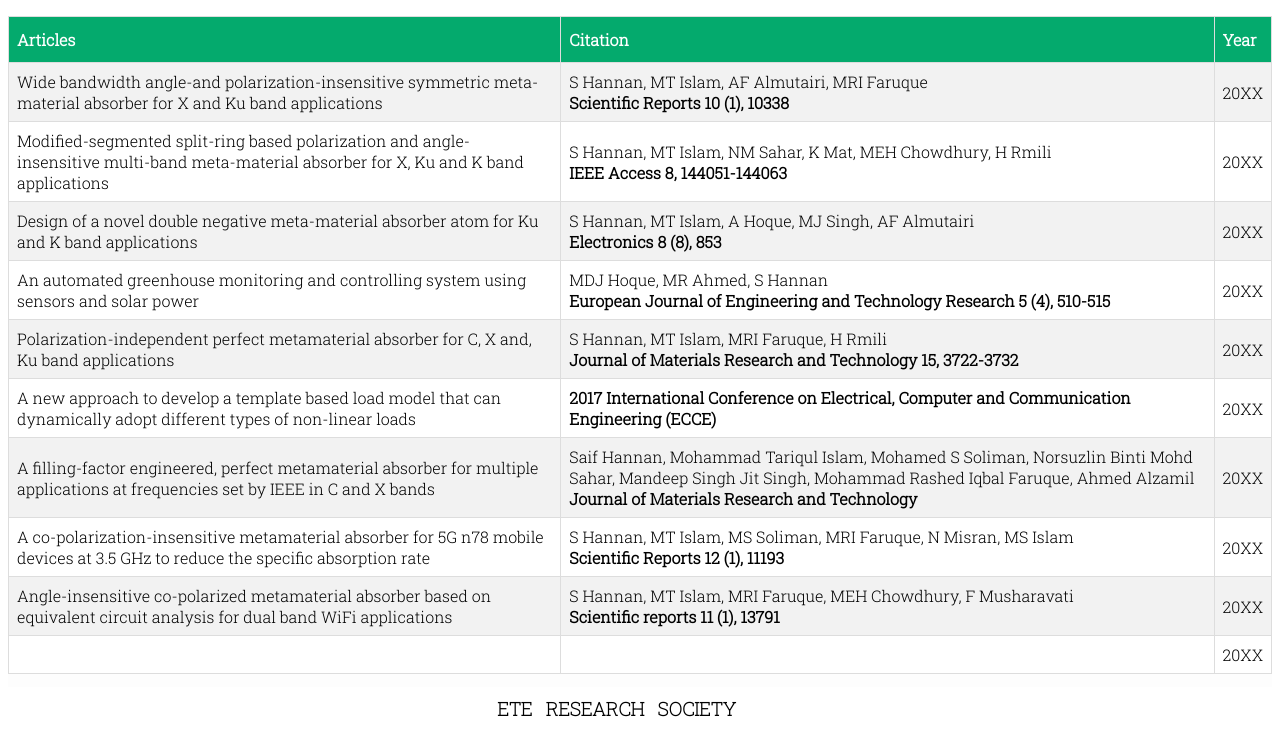
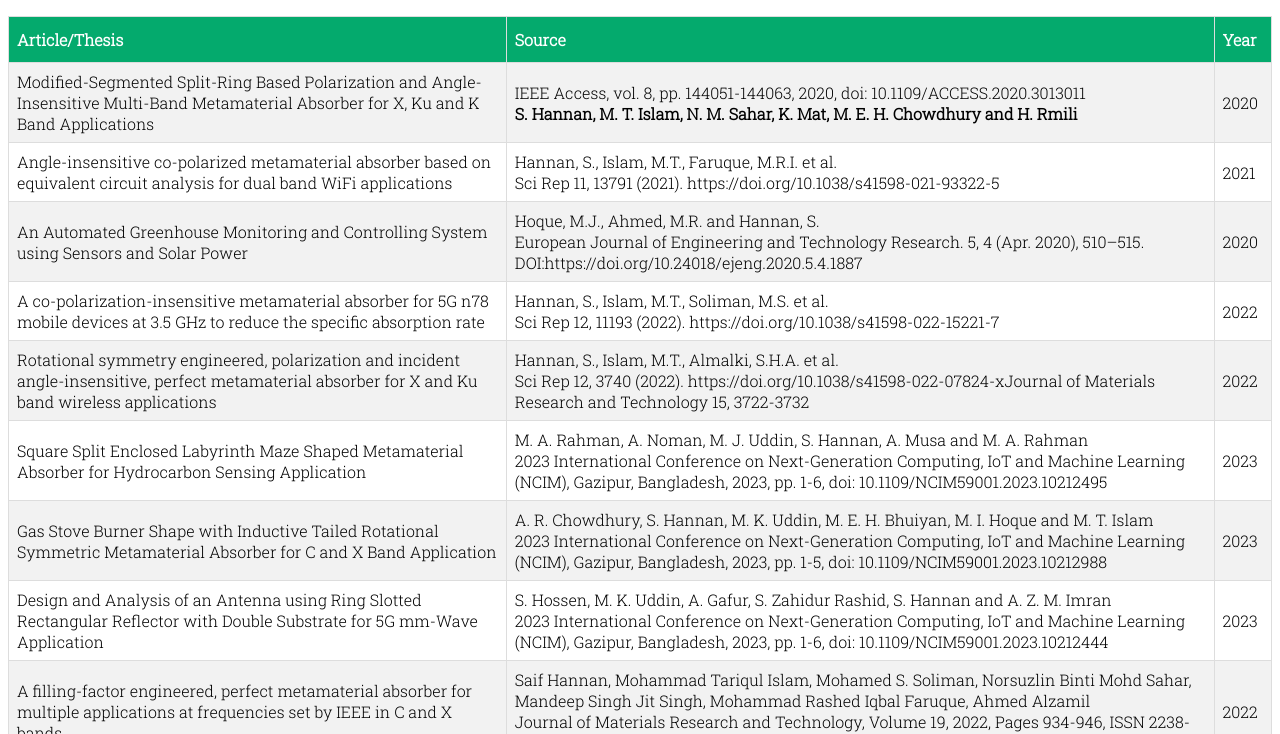
Before and after one commit to yealtakian/eters2, a plain HTML site: page articles.html in a window 1280 px wide. Shown: the part 494-1228 px from the top of the page. Drawn offline with Linux system fonts and the light colour scheme; files whose address does not match are found by name; a web font is replaced by a local one.

Commit message:
Update articles.html

```diff
--- a/articles.html
+++ b/articles.html
@@ -95,59 +95,58 @@
 
 			<table id="articles">
 			  <tr>
-				<th>Articles</th>
-				<th>Citation</th>
+				<th>Article/Thesis</th>
+				<th>Source</th>
 				<th>Year</th>
 			  </tr>
 			  <tr>
-				<td>Wide bandwidth angle-and polarization-insensitive symmetric meta-material absorber for X and Ku band applications</td>
+				<td>Modified-Segmented Split-Ring Based Polarization and Angle-Insensitive Multi-Band Metamaterial Absorber for X, Ku and K Band Applications</td>
 				<td>
-					S Hannan, MT Islam, AF Almutairi, MRI Faruque
-					<br><b>Scientific Reports 10 (1), 10338</b>
+					IEEE Access, vol. 8, pp. 144051-144063, 2020, doi: 10.1109/ACCESS.2020.3013011
+					<br><b>S. Hannan, M. T. Islam, N. M. Sahar, K. Mat, M. E. H. Chowdhury and H. Rmili</b>
 				</td>
-				<td>20XX</td>
+				<td>2020</td>
 			  </tr>
 			  <tr>
-				<td>Modified-segmented split-ring based polarization and angle-insensitive multi-band meta-material absorber for X, Ku and K band applications</td>
-				<td>S Hannan, MT Islam, NM Sahar, K Mat, MEH Chowdhury, H Rmili
-						<br><b>IEEE Access 8, 144051-144063</b></td>
-				<td>20XX</td>
+				<td>Angle-insensitive co-polarized metamaterial absorber based on equivalent circuit analysis for dual band WiFi applications</td>
+				<td>Hannan, S., Islam, M.T., Faruque, M.R.I. et al. <BR>Sci Rep 11, 13791 (2021). https://doi.org/10.1038/s41598-021-93322-5</td>
+				<td>2021</td>
 			  </tr>
 			  <tr>
-				<td>Design of a novel double negative meta-material absorber atom for Ku and K band applications</td>
-				<td>S Hannan, MT Islam, A Hoque, MJ Singh, AF Almutairi<br><b>Electronics 8 (8), 853</b></td>
-				<td>20XX</td>
+				<td>An Automated Greenhouse Monitoring and Controlling System using Sensors and Solar Power</td>
+				<td>Hoque, M.J., Ahmed, M.R. and Hannan, S. <br>European Journal of Engineering and Technology Research. 5, 4 (Apr. 2020), 510–515. DOI:https://doi.org/10.24018/ejeng.2020.5.4.1887</td>
+				<td>2020</td>
 			  </tr>
 			  <tr>
-				<td>An automated greenhouse monitoring and controlling system using sensors and solar power</td>
-				<td>MDJ Hoque, MR Ahmed, S Hannan<br><b>European Journal of Engineering and Technology Research 5 (4), 510-515</b></td>
-				<td>20XX</td>
+				<td>A co-polarization-insensitive metamaterial absorber for 5G n78 mobile devices at 3.5 GHz to reduce the specific absorption rate</td>
+				<td>Hannan, S., Islam, M.T., Soliman, M.S. et al. <br>Sci Rep 12, 11193 (2022). https://doi.org/10.1038/s41598-022-15221-7</td>
+				<td>2022</td>
 			  </tr>
 			  <tr>
-				<td>Polarization-independent perfect metamaterial absorber for C, X and, Ku band applications</td>
-				<td>S Hannan, MT Islam, MRI Faruque, H Rmili<br><b>Journal of Materials Research and Technology 15, 3722-3732</td>
-				<td>20XX</td>
+				<td>Rotational symmetry engineered, polarization and incident angle-insensitive, perfect metamaterial absorber for X and Ku band wireless applications</td>
+				<td>Hannan, S., Islam, M.T., Almalki, S.H.A. et al. <br>Sci Rep 12, 3740 (2022). https://doi.org/10.1038/s41598-022-07824-xJournal of Materials Research and Technology 15, 3722-3732</td>
+				<td>2022</td>
 			  </tr>
 			  <tr>
-				<td>A new approach to develop a template based load model that can dynamically adopt different types of non-linear loads</td>
-				<td><b>2017 International Conference on Electrical, Computer and Communication Engineering (ECCE)</b></td>
-				<td>20XX</td>
+				<td>Square Split Enclosed Labyrinth Maze Shaped Metamaterial Absorber for Hydrocarbon Sensing Application</td>
+				<td>M. A. Rahman, A. Noman, M. J. Uddin, S. Hannan, A. Musa and M. A. Rahman<br>2023 International Conference on Next-Generation Computing, IoT and Machine Learning (NCIM), Gazipur, Bangladesh, 2023, pp. 1-6, doi: 10.1109/NCIM59001.2023.10212495</td>
+				<td>2023</td>
+			  </tr>
+			  <tr>
+				<td>Gas Stove Burner Shape with Inductive Tailed Rotational Symmetric Metamaterial Absorber for C and X Band Application</td>
+				<td>A. R. Chowdhury, S. Hannan, M. K. Uddin, M. E. H. Bhuiyan, M. I. Hoque and M. T. Islam
+						<br>2023 International Conference on Next-Generation Computing, IoT and Machine Learning (NCIM), Gazipur, Bangladesh, 2023, pp. 1-5, doi: 10.1109/NCIM59001.2023.10212988</td>
+				<td>2023</td>
+			  </tr>
+			  <tr>
+				<td>Design and Analysis of an Antenna using Ring Slotted Rectangular Reflector with Double Substrate for 5G mm-Wave Application</td>
+				<td>S. Hossen, M. K. Uddin, A. Gafur, S. Zahidur Rashid, S. Hannan and A. Z. M. Imran<br>2023 International Conference on Next-Generation Computing, IoT and Machine Learning (NCIM), Gazipur, Bangladesh, 2023, pp. 1-6, doi: 10.1109/NCIM59001.2023.10212444</td>
+				<td>2023</td>
 			  </tr>
 			  <tr>
 				<td>A filling-factor engineered, perfect metamaterial absorber for multiple applications at frequencies set by IEEE in C and X bands</td>
-				<td>Saif Hannan, Mohammad Tariqul Islam, Mohamed S Soliman, Norsuzlin Binti Mohd Sahar, Mandeep Singh Jit Singh, Mohammad Rashed Iqbal Faruque, Ahmed Alzamil
-						<br><b>Journal of Materials Research and Technology</td>
-				<td>20XX</td>
-			  </tr>
-			  <tr>
-				<td>A co-polarization-insensitive metamaterial absorber for 5G n78 mobile devices at 3.5 GHz to reduce the specific absorption rate</td>
-				<td>S Hannan, MT Islam, MS Soliman, MRI Faruque, N Misran, MS Islam<br><b>Scientific Reports 12 (1), 11193</b></td>
-				<td>20XX</td>
-			  </tr>
-			  <tr>
-				<td>Angle-insensitive co-polarized metamaterial absorber based on equivalent circuit analysis for dual band WiFi applications</td>
-				<td>S Hannan, MT Islam, MRI Faruque, MEH Chowdhury, F Musharavati<br><b>Scientific reports 11 (1), 13791</b></td>
-				<td>20XX</td>
+				<td>Saif Hannan, Mohammad Tariqul Islam, Mohamed S. Soliman, Norsuzlin Binti Mohd Sahar, Mandeep Singh Jit Singh, Mohammad Rashed Iqbal Faruque, Ahmed Alzamil<br>Journal of Materials Research and Technology, Volume 19, 2022, Pages 934-946, ISSN 2238-7854, https://doi.org/10.1016/j.jmrt.2022.05.071.</td>
+				<td>2022</td>
 			  </tr>
 
 			  <tr>
```
